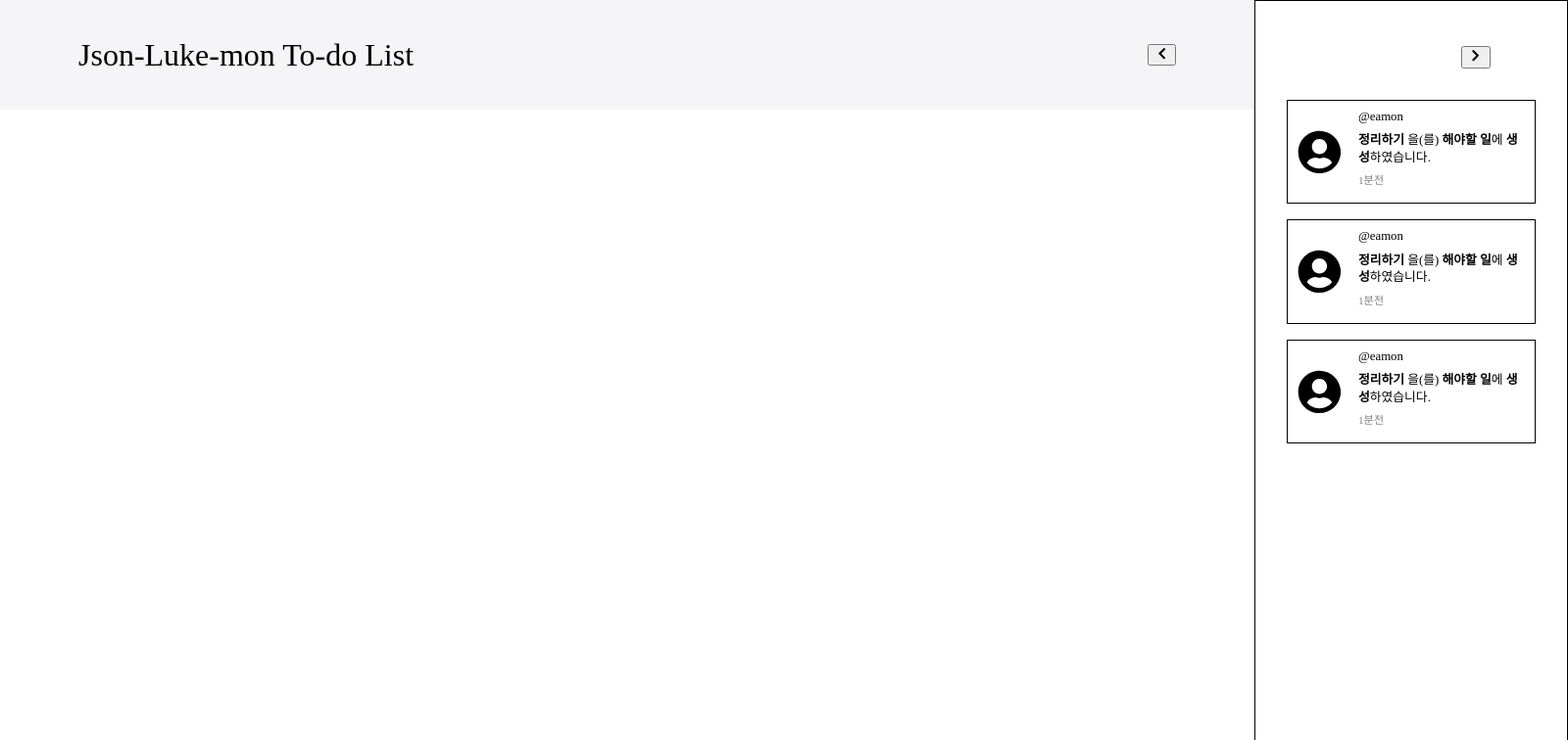
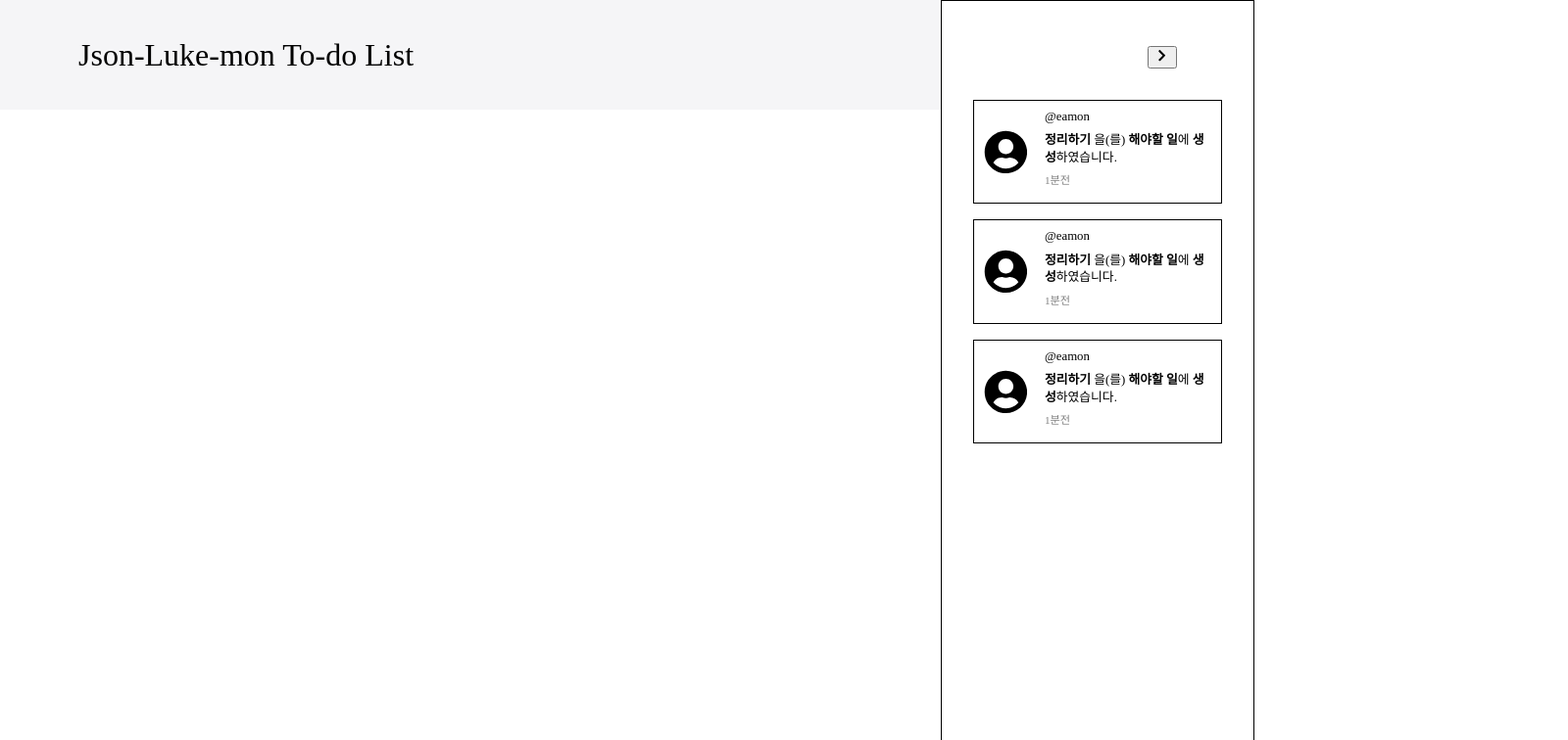
Before and after one commit to codesquad-members-2021/todo-list, a React (Create React App) app: page / in a window 1280 px wide. Shown: the top 756 px of the page at 98% size, 1600 px wide, since content can reach past the window. Built offline with nearby package versions, Linux system fonts and the light colour scheme.

Commit message:
[Refoctor]setToggle refoctor

```diff
--- a/src/Component/Header/HeadeTitle.jsx
+++ b/src/Component/Header/HeadeTitle.jsx
@@ -3,7 +3,6 @@ import Button from '../Button'
 import Navigator from './Navigator'
 import { FaChevronLeft } from 'react-icons/fa'
 import styled from 'styled-components'
-
 
 const HeadTitleBlock = styled.div`
   width: 100%;
@@ -19,20 +18,10 @@ padding: 0 5rem;
   box-sizing: border-box;
 `
 
+export default function HeadTitle ({ children }) {
+  const [toggle, setToggle] = useState(false);
 
-export default function HeadTitle ({ children }) {
-  const [toggle, setToggle] = useState(0)
-
-  const onClick = () => {
-    setToggle(toggle => {
-      if (toggle) {
-        return toggle - 1
-      } else {
-        return toggle + 1
-      }
-    });
-  }
-
+  const onClick = () => setToggle(!toggle);
 
   return (
     <HeadTitleBlock>
@@ -40,7 +29,7 @@ export default function HeadTitle ({ children }) {
       <Button onClick={onClick}>
         <FaChevronLeft />
       </Button>
-      <Navigator toggle={toggle} onClick={onClick}/>
+      <Navigator toggle={toggle} onClick={onClick} />
     </HeadTitleBlock>
   )
 }
--- a/src/Component/Header/Navigator.jsx
+++ b/src/Component/Header/Navigator.jsx
@@ -7,7 +7,7 @@ const NavigatorBlock = styled.div`
   top: 0;
   right: 0;
   transform: ${({ toggle }) =>
-    toggle === 0 ? 'translateX(+20rem)' : 'translateX(0)'};
+    toggle ? 'translateX(+20rem)' : 'translateX(0)'};
   width: 25%;
   height: 100%;
   background: white;
```
Lines whose indentation alone changed are shown as unchanged.
